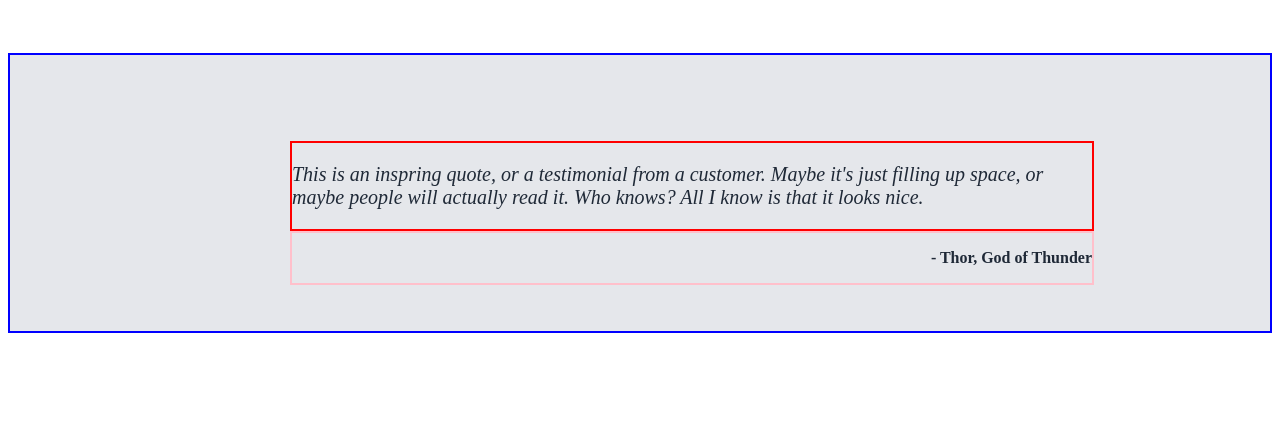
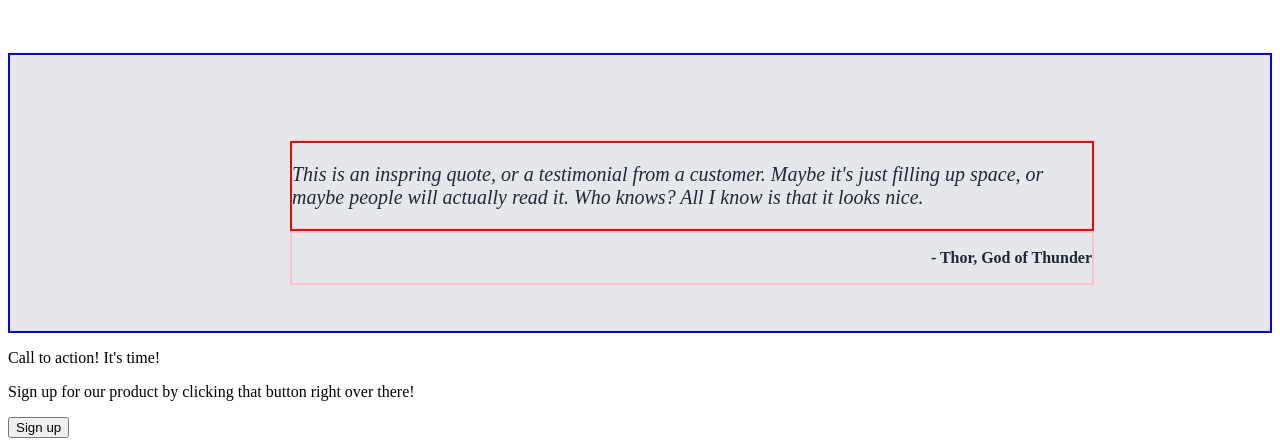
Before and after one commit to Sorarat/odin-landing-page, a plain HTML site: page index.html in a window 1280 px wide. Shown: the part 813-1259 px from the top of the page. Before the commit the page ends 1154 px from the top, so only its background shows below. Drawn offline with Linux system fonts and the light colour scheme.

Commit message:
add call to action section index.html

```diff
--- a/index.html
+++ b/index.html
@@ -133,7 +133,18 @@
     </div>
 
     <div class="call-to-action">
+        <div class="call-to-action-header">
+            <p>Call to action! It's time!</p>
+        </div>
 
+        <div class="call-to-action-subtext">
+            <p> Sign up for our product by clicking
+                 that button right over there! </p>
+        </div>
+
+        <div class="call-to-action-button">
+            <button>Sign up</button>
+        </div>
     </div>
 
 
--- a/style.css
+++ b/style.css
@@ -77,7 +77,7 @@ ul{
     align-items: center;
 }
 
-button{
+button.signup{
     background-color: #3882F6 ;
     color: white;
     padding: 15px;
```
